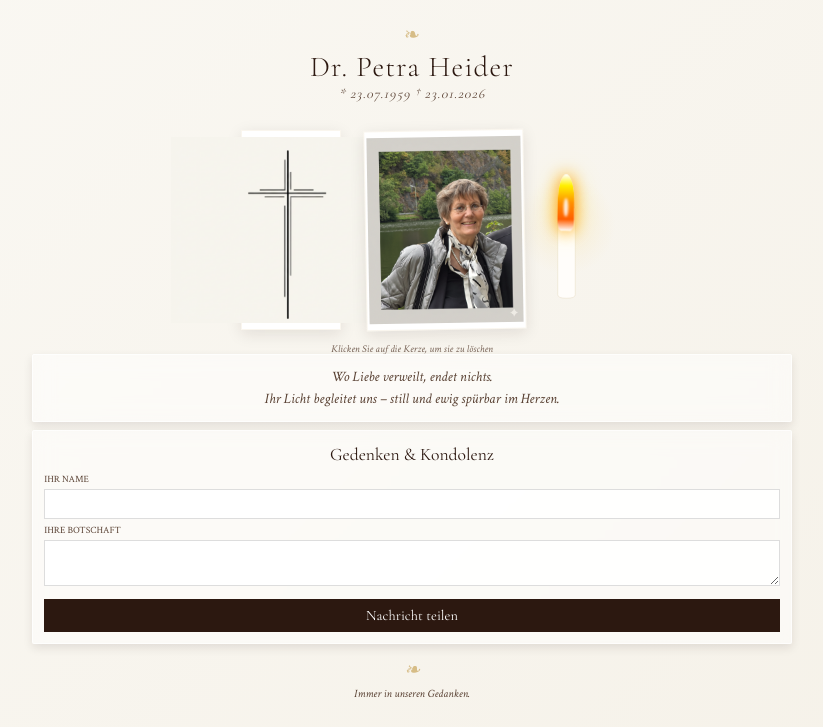
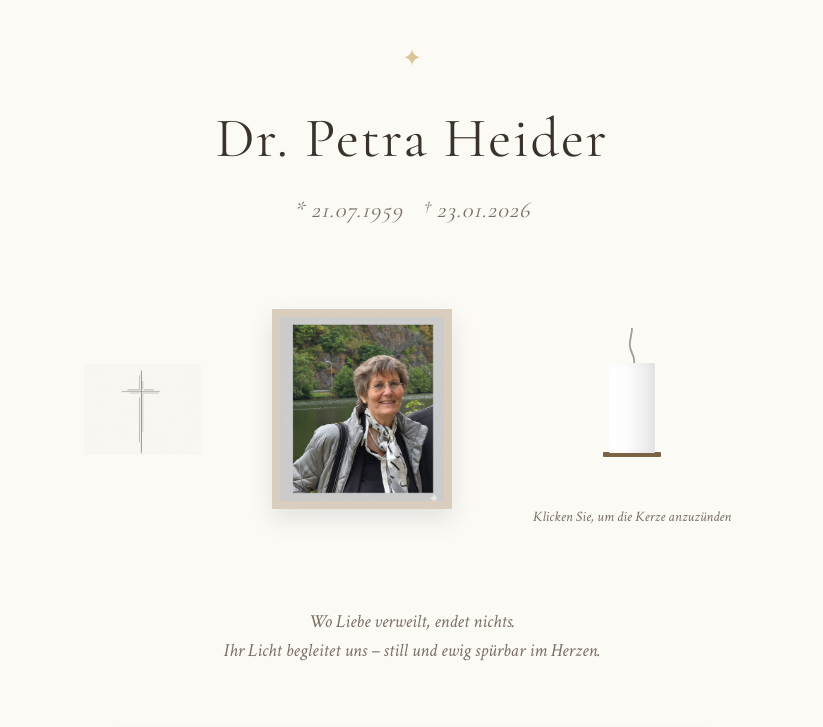
Before and after one commit to Avishek2020/petra-heider, a plain HTML site: page index.html in a window 1280 px wide. Shown: the top 727 px of the page, without its empty margins (228-1051 px from the left). Drawn offline with nearby package versions, Linux system fonts and the light colour scheme.

Commit message:
Update index.html

```diff
--- a/index.html
+++ b/index.html
@@ -4,7 +4,7 @@
     <meta charset="UTF-8">
     <meta name="viewport" content="width=device-width, initial-scale=1.0">
     <title>In liebevollem Gedenken - Dr. Petra Heider</title>
-    <link href="https://fonts.googleapis.com/css2?family=Cormorant+Garamond:wght@300;400;600;700&family=Crimson+Text:ital,wght@0,400;0,600;1,400&display=swap" rel="stylesheet">
+    <link href="https://fonts.googleapis.com/css2?family=Cormorant+Garamond:wght@300;400;500;600&family=Crimson+Text:ital,wght@0,400;1,400&display=swap" rel="stylesheet">
     <style>
         * {
             margin: 0;
@@ -13,325 +13,396 @@
         }
 
         :root {
-            --cream: #faf8f3;
-            --dark-brown: #2c1810;
-            --warm-brown: #5a4234;
-            --gold: #c9a55c;
-            --shadow: rgba(44, 24, 16, 0.1);
+            --bg-cream: #fcfaf5;
+            --text-dark: #3a322b;
+            --text-muted: #7a6e65;
+            --gold-accent: #d4b982;
+            --frame-border: #e2d8c9;
+            --shadow: rgba(0, 0, 0, 0.05);
+            /* Subtiler Glow passend zum Screenshot */
+            --candle-glow: rgba(255, 185, 80, 0.22);
+            /* Maße 180x200px */
+            --box-width: 180px;
+            --box-height: 200px;
         }
 
         body {
             font-family: 'Crimson Text', serif;
-            background: linear-gradient(135deg, #faf8f3 0%, #f5f1e8 100%);
-            color: var(--dark-brown);
-            line-height: 1.45;
+            background-color: var(--bg-cream);
+            color: var(--text-dark);
+            line-height: 1.6;
             min-height: 100vh;
-            overflow-x: hidden;
-            -webkit-font-smoothing: antialiased;
+            display: flex;
+            flex-direction: column;
+            align-items: center;
         }
 
         .container {
-            max-width: 800px;
+            width: 100%;
+            max-width: 1000px;
             margin: 0 auto;
-            padding: 10px;
-            width: 100%;
+            padding: 40px 20px;
             display: flex;
             flex-direction: column;
-            justify-content: center;
+            align-items: center;
         }
 
-        @media (min-width: 768px) {
-            .container { padding: 20px; }
+        .top-star {
+            color: var(--gold-accent);
+            font-size: 1.5rem;
+            margin-bottom: 1rem;
+            opacity: 0.8;
         }
 
         header {
             text-align: center;
-            margin-bottom: 0.4rem;
-            padding-top: 0.1rem;
-        }
-
-        .flower-ornament {
-            font-size: 1.2rem;
-            color: var(--gold);
-            margin-bottom: 0.1rem;
-            opacity: 0.7;
+            margin-bottom: 2rem;
         }
 
         h1 {
             font-family: 'Cormorant Garamond', serif;
-            font-size: clamp(1.2rem, 3.5vw, 1.8rem);
-            font-weight: 300;
-            letter-spacing: 1.2px;
-            line-height: 1.1;
-            margin-bottom: 0.1rem;
+            font-size: clamp(2.2rem, 5vw, 3.5rem);
+            font-weight: 400;
+            letter-spacing: 2px;
+            margin-bottom: 0.5rem;
+            color: var(--text-dark);
         }
 
         .dates {
             font-family: 'Cormorant Garamond', serif;
-            font-size: clamp(0.75rem, 2vw, 0.85rem);
+            font-size: clamp(1rem, 2vw, 1.4rem);
             font-style: italic;
-            color: var(--warm-brown);
+            color: var(--text-muted);
             letter-spacing: 1px;
-            margin-bottom: 0.2rem;
         }
 
-        /* Memorial Row Alignment */
         .memorial-row {
             display: flex;
             align-items: center;
             justify-content: center;
-            gap: 1.5rem;
-            margin: 1rem 0;
-            height: 200px;
+            gap: 2.5rem;
+            width: 100%;
+            margin: 2rem 0 3rem 0;
         }
 
-        .cross-frame, .portrait-frame {
-            height: 100%;
+        .side-element {
+            display: flex;
+            flex-direction: column;
+            align-items: center;
+            justify-content: center;
+            position: relative;
+        }
+
+        /* Rahmendesign */
+        .cross-container, .portrait-frame, .candle-box {
+            width: var(--box-width);
+            height: var(--box-height);
             display: flex;
             align-items: center;
             justify-content: center;
-            background: white;
-            padding: 6px;
-            box-shadow: 0 4px 15px var(--shadow);
-            border: 1px solid rgba(201, 165, 92, 0.1);
+            overflow: hidden;
         }
 
-        .cross-frame {
-            width: auto;
-            max-width: 100px;
+        /* Kreuz */
+        .cross-container {
+            background-color: transparent;
         }
 
-        .portrait-frame {
-            max-width: 160px;
-            transform: rotate(-1deg);
+        .cross-container img {
+            width: 65%;
+            height: auto;
+            object-fit: contain;
+            opacity: 0.6;
         }
 
-        .memorial-row img {
-            height: 100%;
-            width: auto;
-            display: block;
-            object-fit: contain;
+        /* Porträt */
+        .portrait-frame {
+            border: 8px solid #d9cebd;
+            background: #fff;
+            padding: 0;
+            box-shadow: 0 10px 25px rgba(0,0,0,0.1);
         }
 
         .portrait-image {
-            filter: sepia(0.1) contrast(1.02);
+            width: 100%;
+            height: 100%;
+            display: block;
+            object-fit: cover;
+            filter: contrast(1.02) saturate(0.95);
         }
 
-        /* Candle Styling */
-        .candle-container {
-            width: 35px;
-            height: 140px;
+        /* Kerze Design nach Vorlage */
+        .candle-box {
+            background: transparent;
+            flex-direction: column;
+            justify-content: center;
+            cursor: pointer;
+            z-index: 1;
             position: relative;
-            cursor: pointer;
-            user-select: none;
+        }
+
+        .candle-inner {
             display: flex;
             flex-direction: column;
+            align-items: center;
             justify-content: flex-end;
+            height: 100%;
+            padding-bottom: 35px;
+            position: relative;
         }
 
-        .candle-svg {
-            width: 100%;
-            height: auto;
-            display: block;
-            transition: filter 0.6s ease;
-            position: relative;
-            z-index: 1;
+        .candle-glow-bg {
+            position: absolute;
+            width: 320px;
+            height: 320px;
+            background: radial-gradient(circle, var(--candle-glow) 0%, transparent 70%);
+            border-radius: 50%;
+            z-index: 0;
+            opacity: 0;
+            transition: opacity 0.8s ease-in-out;
+            pointer-events: none;
+            top: 42%;
+            left: 50%;
+            transform: translate(-50%, -50%);
         }
 
-        .candle-body {
-            fill: #fffdfa;
-            stroke: #e0d0b0;
-            stroke-width: 1;
+        /* Wavy wick from screenshot (OFF state) */
+        .candle-wick-svg {
+            width: 20px;
+            height: 60px;
+            margin-bottom: -15px;
+            opacity: 0.5;
+            transition: opacity 0.4s ease, transform 0.4s ease;
+            transform-origin: bottom;
+        }
+
+        /* Short straight wick for burning state (ON state) */
+        .burning-wick {
+            width: 3px;
+            height: 12px;
+            background: #111;
+            position: absolute;
+            top: 60px;
+            opacity: 0;
+            transition: opacity 0.3s;
+            border-radius: 1px;
+            z-index: 4;
         }
 
         .flame-container {
             position: absolute;
-            top: 20px;
+            top: 15px;
             left: 50%;
             transform: translateX(-50%);
-            width: 18px;
-            height: 45px;
-            z-index: 2;
-            transition: opacity 0.5s ease, transform 0.5s ease;
+            width: 28px;
+            height: 52px;
+            opacity: 0;
+            transition: opacity 0.5s ease;
+            z-index: 5;
             pointer-events: none;
         }
 
+        /* Neue Flamme basierend auf image_7c309d.png */
         .flame {
             width: 100%;
             height: 100%;
-            background: linear-gradient(to bottom, #fff 0%, #fff000 20%, #ff9100 50%, #ff5e00 80%, rgba(255, 94, 0, 0) 100%);
-            border-radius: 50% 50% 20% 20%;
-            box-shadow: 0 0 15px #ff9d00, 0 0 25px rgba(255, 234, 0, 0.4);
-            animation: flicker-high 1.1s infinite alternate ease-in-out;
+            position: relative;
+            animation: flicker 1.2s infinite alternate ease-in-out;
+            transform-origin: center bottom;
+        }
+
+        /* Äußerer warmer Schein der Flamme */
+        .flame::before {
+            content: '';
+            position: absolute;
+            bottom: 0;
+            left: 50%;
+            transform: translateX(-50%);
+            width: 100%;
+            height: 100%;
+            background: radial-gradient(ellipse at bottom,
+                #ff5e00 0%,
+                #ff9100 40%,
+                #ffd700 70%,
+                transparent 95%);
+            border-radius: 50% 50% 35% 35%;
+            filter: blur(1.5px);
+        }
+
+        /* Innerer heller Kern der Flamme */
+        .flame::after {
+            content: '';
+            position: absolute;
+            bottom: 15%;
+            left: 50%;
+            transform: translateX(-50%);
+            width: 45%;
+            height: 65%;
+            background: radial-gradient(ellipse at center,
+                #ffffff 10%,
+                #fff9d4 60%,
+                transparent 100%);
+            border-radius: 50% 50% 40% 40%;
             filter: blur(0.5px);
         }
 
-        .flame::after {
-            content: '';
-            position: absolute;
-            bottom: 25%;
-            left: 50%;
-            transform: translateX(-50%);
-            width: 5px;
-            height: 15px;
-            background: rgba(255, 255, 255, 0.85);
-            border-radius: 50%;
-            filter: blur(1px);
+        .candle-body {
+            width: 46px;
+            height: 90px;
+            background: linear-gradient(to right, #ffffff 0%, #fcfcfc 40%, #f5f5f5 60%, #e8e8e8 100%);
+            border-radius: 1px;
+            position: relative;
+            box-shadow: inset -5px 0 10px rgba(0,0,0,0.03);
+            z-index: 2;
         }
 
-        .candle-container.is-off .candle-svg { filter: brightness(0.5) grayscale(0.4); }
-        .candle-container.is-off .flame-container { opacity: 0; transform: translateX(-50%) scale(0); }
-
-        .candle-container::before {
-            content: '';
-            position: absolute;
-            top: 15px;
-            left: 50%;
-            transform: translateX(-50%);
-            width: 100px;
-            height: 100px;
-            background: radial-gradient(circle, rgba(255,200,80,0.15) 0%, rgba(255,150,0,0) 70%);
-            border-radius: 50%;
-            pointer-events: none;
-            opacity: 1;
-            transition: opacity 0.8s ease;
-            z-index: 0;
+        .candle-base {
+            width: 58px;
+            height: 5px;
+            background: #7a6344;
+            border-radius: 1px;
+            margin-top: -1px;
+            z-index: 1;
         }
 
-        .candle-container.is-off::before { opacity: 0; }
-
-        @keyframes flicker-high {
-            0% { transform: scale(1) rotate(-1.5deg); }
-            50% { transform: scale(0.92, 1.25) rotate(1deg); }
-            100% { transform: scale(1.08, 1.35) rotate(-0.5deg); }
+        /* ON State Styling */
+        .side-element.is-on .candle-glow-bg { opacity: 1; }
+        .side-element.is-on .flame-container { opacity: 1; }
+        .side-element.is-on .burning-wick { opacity: 1; }
+        .side-element.is-on .candle-wick-svg {
+            opacity: 0;
+            transform: scaleY(0.5) translateY(10px);
         }
 
         .candle-hint {
-            font-size: 0.65rem;
-            color: var(--warm-brown);
+            margin-top: 15px;
+            font-size: 0.9rem;
+            color: var(--text-muted);
+            font-style: italic;
             text-align: center;
-            margin-top: -0.2rem;
-            margin-bottom: 0.8rem;
-            font-style: italic;
-            opacity: 0.8;
+            width: 280px;
+            line-height: 1.4;
         }
 
+        @keyframes flicker {
+            0% { transform: scale(1) rotate(-0.5deg); opacity: 0.95; }
+            50% { transform: scale(1.02, 1.05) rotate(0.8deg); opacity: 1; }
+            100% { transform: scale(0.98, 1.02) rotate(-0.3deg); opacity: 0.98; }
+        }
+
+        /* Text Section */
         .section-box {
-            background: rgba(255, 255, 255, 0.5);
-            backdrop-filter: blur(10px);
-            border-radius: 2px;
-            padding: 0.7rem;
-            margin-bottom: 0.5rem;
-            border: 1px solid rgba(255, 255, 255, 0.7);
-            box-shadow: 0 4px 10px var(--shadow);
+            width: 100%;
+            max-width: 600px;
+            background: white;
+            padding: 2rem;
+            margin-bottom: 2rem;
+            border: 1px solid var(--frame-border);
+            box-shadow: 0 4px 15px var(--shadow);
         }
 
         .bio-text {
-            font-size: 0.9rem;
             text-align: center;
+            font-size: 1.15rem;
             font-style: italic;
-            color: var(--warm-brown);
-            line-height: 1.5;
-            margin-top: -1rem;
+            color: var(--text-muted);
+            border: none;
+            background: transparent;
+            box-shadow: none;
         }
 
         h2 {
             font-family: 'Cormorant Garamond', serif;
-            font-size: 1.1rem;
-            margin-bottom: 0.35rem;
-            color: var(--dark-brown);
+            font-size: 1.6rem;
             text-align: center;
-            font-weight: 400;
+            margin-bottom: 1.5rem;
+            font-weight: 500;
         }
 
-        form { display: grid; gap: 0.35rem; }
-        label { display: block; margin-bottom: 0.1rem; font-size: 0.6rem; text-transform: uppercase; color: var(--warm-brown); }
+        form { display: grid; gap: 1rem; }
+        label { font-size: 0.75rem; text-transform: uppercase; letter-spacing: 1px; color: var(--text-muted); }
         input, textarea {
             width: 100%;
-            padding: 6px;
-            border: 1px solid #ddd;
-            background: rgba(255,255,255,0.9);
+            padding: 12px;
+            border: 1px solid #e0e0e0;
+            background: #fafafa;
             font-family: inherit;
-            font-size: 0.8rem;
         }
 
         button {
-            width: 100%;
-            background: var(--dark-brown);
+            background: var(--text-dark);
             color: white;
-            padding: 8px;
+            padding: 12px;
             border: none;
             cursor: pointer;
             font-family: 'Cormorant Garamond', serif;
-            font-size: 0.9rem;
+            font-size: 1.1rem;
             transition: 0.3s;
         }
-        button:hover { background: var(--warm-brown); }
+        button:hover { background: #554a41; }
 
         .comment-card {
             background: white;
-            padding: 0.6rem;
-            margin-bottom: 0.4rem;
-            border-left: 2px solid var(--gold);
-            box-shadow: 0 2px 5px var(--shadow);
-            font-size: 0.8rem;
+            padding: 1.2rem;
+            margin-bottom: 1rem;
+            border-left: 3px solid var(--gold-accent);
+            box-shadow: 0 3px 10px var(--shadow);
         }
 
-        .comment-name { font-weight: 600; font-size: 0.9rem; }
-        .comment-date { font-size: 0.65rem; color: #999; margin-bottom: 0.15rem; }
+        footer { margin-top: 3rem; text-align: center; color: var(--text-muted); padding-bottom: 2rem; }
 
-        footer {
-            text-align: center;
-            padding: 0.3rem;
-            color: var(--warm-brown);
-            font-style: italic;
-            font-size: 0.7rem;
-        }
-
-        @media (max-width: 480px) {
+        @media (max-width: 850px) {
             .memorial-row {
-                gap: 0.75rem;
-                height: 140px;
+                flex-direction: column;
+                gap: 2rem;
             }
-            .cross-frame { max-width: 60px; }
-            .portrait-frame { max-width: 120px; }
-            .candle-container { width: 25px; height: 110px; }
         }
     </style>
 </head>
 <body>
 
     <div class="container">
+        <div class="top-star">✦</div>
+
         <header>
-            <div class="flower-ornament">❧</div>
             <h1>Dr. Petra Heider</h1>
-            <div class="dates">* 23.07.1959 <span class="date-divider"></span> † 23.01.2026</div>
+            <div class="dates">* 21.07.1959 &nbsp; † 23.01.2026</div>
         </header>
 
         <div class="memorial-row">
-            <!-- Updated Cross Image from GitHub -->
-            <div class="cross-frame">
-                <img src="https://raw.githubusercontent.com/Avishek2020/petra-heider/main/photos/cross-03.png" alt="Kreuz">
+            <!-- Kreuz -->
+            <div class="side-element">
+                <div class="cross-container">
+                    <img src="https://raw.githubusercontent.com/Avishek2020/petra-heider/main/photos/cross-03.png" alt="Kreuz">
+                </div>
             </div>
 
-            <!-- Portrait Frame -->
+            <!-- Porträt -->
             <div class="portrait-frame">
                 <img src="https://raw.githubusercontent.com/Avishek2020/petra-heider/refs/heads/main/photos/1000199784.png" alt="Dr. Petra Heider" class="portrait-image">
             </div>
 
-            <!-- Candle Container -->
-            <div class="candle-container" id="candleToggle">
-                <div class="flame-container">
-                    <div class="flame"></div>
+            <!-- Kerze nach Vorlage -->
+            <div class="side-element" id="candleWrapper">
+                <div class="candle-glow-bg"></div>
+                <div class="candle-box" id="candleToggle">
+                    <div class="candle-inner">
+                        <div class="flame-container">
+                            <div class="flame"></div>
+                        </div>
+                        <!-- Kurzer Docht beim Brennen -->
+                        <div class="burning-wick"></div>
+                        <!-- Gewellter Docht wenn aus -->
+                        <svg class="candle-wick-svg" viewBox="0 0 20 60">
+                            <path d="M10,60 C10,50 15,45 10,35 C5,25 10,20 10,10" fill="none" stroke="#444" stroke-width="1.8" />
+                        </svg>
+                        <div class="candle-body"></div>
+                        <div class="candle-base"></div>
+                    </div>
                 </div>
-                <svg class="candle-svg" viewBox="0 0 100 300" xmlns="http://www.w3.org/2000/svg">
-                    <rect x="48" y="20" width="4" height="15" fill="#222" />
-                    <path class="candle-body" d="M25,40 Q25,35 35,35 L65,35 Q75,35 75,40 L75,285 Q75,295 50,295 Q25,295 25,285 Z" />
-                </svg>
+                <p class="candle-hint">Klicken Sie, um die Kerze anzuzünden</p>
             </div>
         </div>
-
-        <p class="candle-hint">Klicken Sie auf die Kerze, um sie zu löschen</p>
 
         <section class="section-box bio-text">
             <p>Wo Liebe verweilt, endet nichts.</p>
@@ -342,49 +413,102 @@
             <h2>Gedenken & Kondolenz</h2>
             <form id="condolenceForm">
                 <div>
-                    <label>Ihr Name</label>
+                    <label for="name">Ihr Name</label>
                     <input type="text" id="name" required>
                 </div>
                 <div>
-                    <label>Ihre Botschaft</label>
-                    <textarea id="message" rows="2" required></textarea>
+                    <label for="message">Ihre Botschaft</label>
+                    <textarea id="message" rows="4" required></textarea>
                 </div>
-                <button type="submit">Nachricht teilen</button>
+                <button type="submit" id="submitBtn">Nachricht teilen</button>
             </form>
         </section>
 
-        <div id="commentsList"></div>
+        <div id="commentsList" style="width: 100%; max-width: 600px;"></div>
 
         <footer>
-            <div class="flower-ornament">❧</div>
+            <div class="top-star">✦</div>
             <p>Immer in unseren Gedanken.</p>
         </footer>
     </div>
 
-    <script>
-        const candle = document.getElementById('candleToggle');
-        const hint = document.querySelector('.candle-hint');
-        let isLit = true;
+    <script type="module">
+        import { initializeApp } from "https://www.gstatic.com/firebasejs/11.6.1/firebase-app.js";
+        import { getAuth, signInAnonymously, signInWithCustomToken, onAuthStateChanged } from "https://www.gstatic.com/firebasejs/11.6.1/firebase-auth.js";
+        import { getFirestore, collection, addDoc, onSnapshot, serverTimestamp } from "https://www.gstatic.com/firebasejs/11.6.1/firebase-firestore.js";
 
-        candle.addEventListener('click', () => {
+        const firebaseConfig = JSON.parse(__firebase_config);
+        const app = initializeApp(firebaseConfig);
+        const auth = getAuth(app);
+        const db = getFirestore(app);
+        const appId = typeof __app_id !== 'undefined' ? __app_id : 'petra-heider-memorial';
+
+        const candleToggle = document.getElementById('candleToggle');
+        const candleWrapper = document.getElementById('candleWrapper');
+        const candleHint = document.querySelector('.candle-hint');
+        let isLit = false;
+
+        candleToggle.addEventListener('click', () => {
             isLit = !isLit;
-            candle.classList.toggle('is-off', !isLit);
-            hint.textContent = isLit ? 'Klicken Sie auf die Kerze, um sie zu löschen' : 'Klicken Sie auf die Kerze, um sie zu entzünden';
+            candleWrapper.classList.toggle('is-on', isLit);
+            candleHint.textContent = isLit ? 'Klicken Sie auf die Kerze, um sie zu löschen' : 'Klicken Sie, um die Kerze anzuzünden';
         });
 
-        const form = document.getElementById('condolenceForm');
-        form.addEventListener('submit', (e) => {
+        const initAuth = async () => {
+            if (typeof __initial_auth_token !== 'undefined' && __initial_auth_token) {
+                await signInWithCustomToken(auth, __initial_auth_token);
+            } else {
+                await signInAnonymously(auth);
+            }
+        };
+
+        onAuthStateChanged(auth, (user) => {
+            if (user) setupComments();
+        });
+
+        initAuth();
+
+        function setupComments() {
+            const ref = collection(db, 'artifacts', appId, 'public', 'data', 'condolences');
+            onSnapshot(ref, (snapshot) => {
+                const list = document.getElementById('commentsList');
+                list.innerHTML = '';
+                const items = [];
+                snapshot.forEach(doc => items.push({ id: doc.id, ...doc.data() }));
+                items.sort((a,b) => (b.createdAt?.seconds || 0) - (a.createdAt?.seconds || 0));
+
+                items.forEach(data => {
+                    const card = document.createElement('div');
+                    card.className = 'comment-card';
+                    const date = data.createdAt ? new Date(data.createdAt.seconds * 1000).toLocaleDateString('de-DE') : 'Gerade eben';
+                    card.innerHTML = `<strong>${escapeHtml(data.name)}</strong> <small style="color: #999; float: right">${date}</small><p style="margin-top: 5px">${escapeHtml(data.message)}</p>`;
+                    list.appendChild(card);
+                });
+            });
+        }
+
+        document.getElementById('condolenceForm').addEventListener('submit', async (e) => {
             e.preventDefault();
             const name = document.getElementById('name').value;
-            const text = document.getElementById('message').value;
-            const date = new Date().toLocaleDateString('de-DE', { day: '2-digit', month: 'long', year: 'numeric' });
+            const message = document.getElementById('message').value;
+            const btn = document.getElementById('submitBtn');
+            btn.disabled = true;
 
-            const card = document.createElement('div');
-            card.className = 'comment-card';
-            card.innerHTML = `<div class="comment-name">${name}</div><div class="comment-date">${date}</div><div>${text}</div>`;
-            document.getElementById('commentsList').prepend(card);
-            form.reset();
+            try {
+                await addDoc(collection(db, 'artifacts', appId, 'public', 'data', 'condolences'), {
+                    name, message, createdAt: serverTimestamp()
+                });
+                e.target.reset();
+            } finally {
+                btn.disabled = false;
+            }
         });
+
+        function escapeHtml(text) {
+            const div = document.createElement('div');
+            div.textContent = text;
+            return div.innerHTML;
+        }
     </script>
 </body>
 </html>
```
